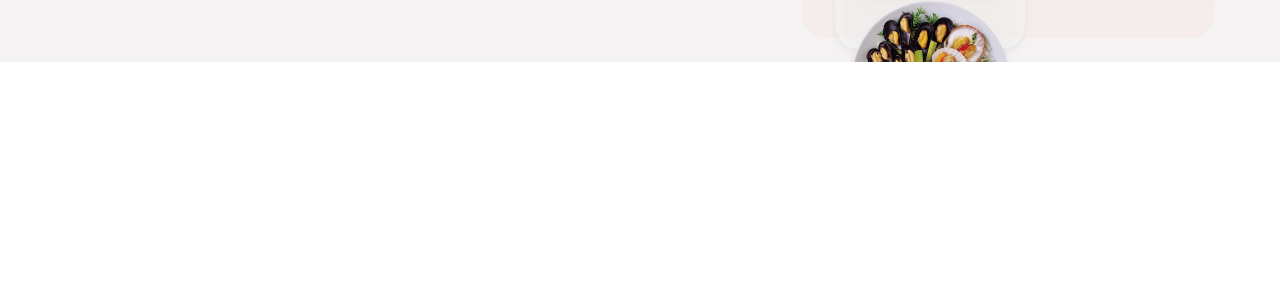
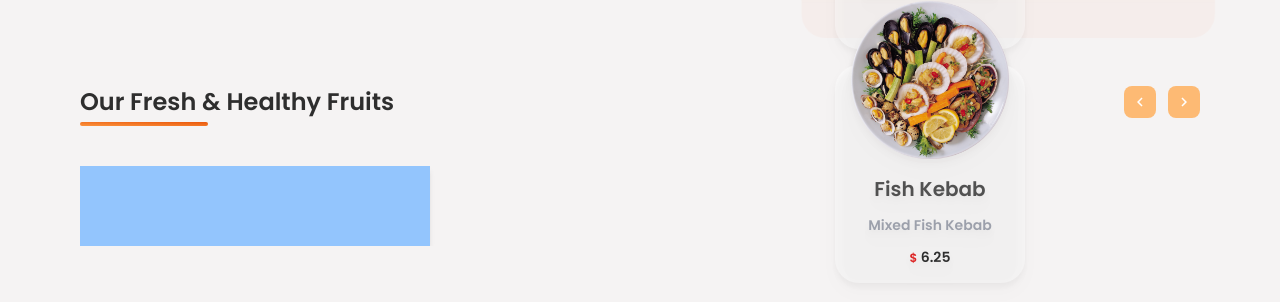
Before and after one commit to priyanshukumarsinha/restarurantapp, a React (Vite) app: page / in a window 1280 px wide. Shown: the part 732-1034 px from the top of the page. Before the commit the page ends 800 px from the top, so only its background shows below. Built offline with nearby package versions, Linux system fonts and the light colour scheme; no server answers; the database is empty.

Commit message:
Food Section Started

```diff
--- a/src/App.jsx
+++ b/src/App.jsx
@@ -3,7 +3,7 @@ import {Routes, Route} from 'react-router-dom'
 import { AnimatePresence } from 'framer-motion';
 import { getAllFoodItems } from "./utils/firebaseFunctions";
 import { useEffect } from "react";
-import { useDispatch } from "react-redux";
+import { useDispatch, useSelector } from "react-redux";
 import {setFoodItems} from './components/store/foodSlice'
 
 
--- a/src/components/CreateContainer.jsx
+++ b/src/components/CreateContainer.jsx
@@ -7,6 +7,8 @@ import { deleteObject, getDownloadURL, ref, uploadBytesResumable } from 'firebas
 import { storage } from '../../firebase.config'
 import { saveItem } from '../utils/firebaseFunctions'
 import { useDispatch } from 'react-redux'
+import { setFoodItems } from './store/foodSlice'
+import { getAllFoodItems } from '../utils/firebaseFunctions'
 
 const CreateContainer = () => {
   const [title, setTitle] = useState("")
--- a/src/components/MainContainer.jsx
+++ b/src/components/MainContainer.jsx
@@ -1,10 +1,31 @@
 import React from 'react'
 import HomeContainer from './HomeContainer'
+import { motion } from 'framer-motion'
+import { MdChevronLeft, MdChevronRight } from 'react-icons/md'
+import RowContainer from './RowContainer'
 
 const MainContainer = () => {
   return (
     <div className='flex w-full h-auto flex-col items-center justify-center'>
       <HomeContainer />
+      <section className='w-full p-4 my-6'>
+        <div className='w-full flex items-center justify-between'>
+          <p className='font-semibold capitalize text-headingColor text-2xl relative before:absolute before:rounded-lg before:content before:w-32 before:h-1 before:-bottom-2 before:left-0 before:bg-gradient-to-tr from-orange-400 to-orange-600 transition-all duration-100 ease-in-out'>
+            Our Fresh & Healthy Fruits
+          </p>
+
+          <div className='hidden md:flex items-center gap-3'>
+            <motion.div whileTap={{scale : 0.75}} className="w-8 h-8 rounded-lg bg-orange-300 hover:bg-orange-500 cursor-pointer transition-all duration-100 ease-in-out hover:shadow-lg flex items-center justify-center">
+              <MdChevronLeft className='text-lg text-white' />
+            </motion.div>
+            <motion.div whileTap={{scale : 0.75}} className="w-8 h-8 rounded-lg bg-orange-300 hover:bg-orange-500 cursor-pointer transition-all duration-100 ease-in-out hover:shadow-lg flex items-center justify-center">
+              <MdChevronRight className='text-lg text-white' />
+            </motion.div>
+
+          </div>
+        </div>
+        <RowContainer flag = {true}/>
+      </section>
     </div>
   )
 }
--- /dev/null
+++ b/src/components/RowContainer.jsx
@@ -0,0 +1,13 @@
+import React from 'react'
+
+const RowContainer = ({flag}) => {
+  return (
+    <div className={`w-full my-12 ${flag? 'overflow-x-scroll' : 'overflow-x-hidden'}`}>
+        <div className="w-full md:w-350  h-20 bg-blue-300 shadow-md backdrop-blur ">
+
+        </div>
+    </div>
+  )
+}
+
+export default RowContainer
--- a/src/components/index.js
+++ b/src/components/index.js
@@ -3,3 +3,4 @@ export {default as CreateContainer} from './CreateContainer'
 export {default as MainContainer} from './MainContainer'
 export {default as HomeContainer} from './HomeContainer'
 export {default as Loader} from './Loader'
+export {default as RowContainer} from './RowContainer'
```
